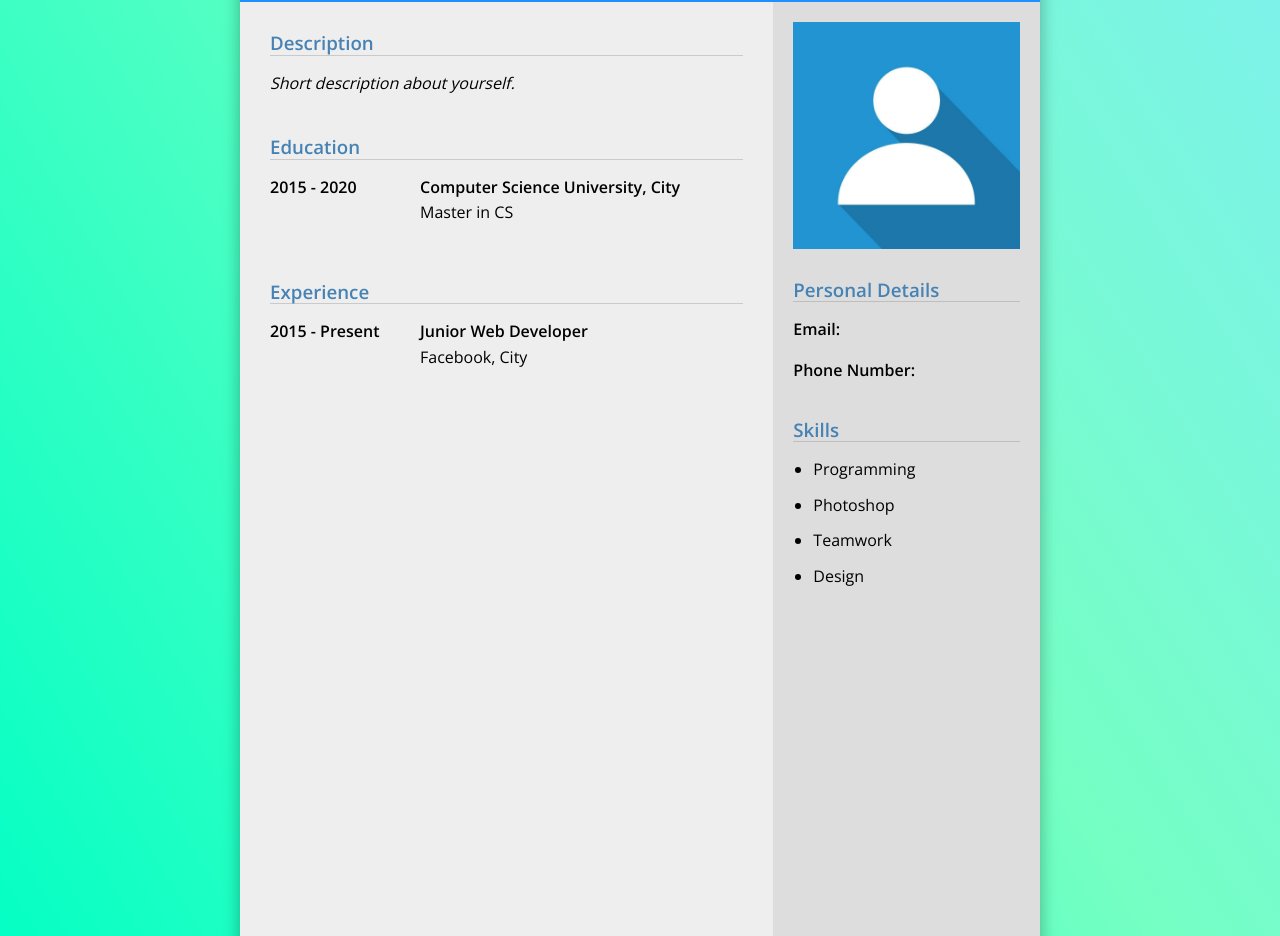
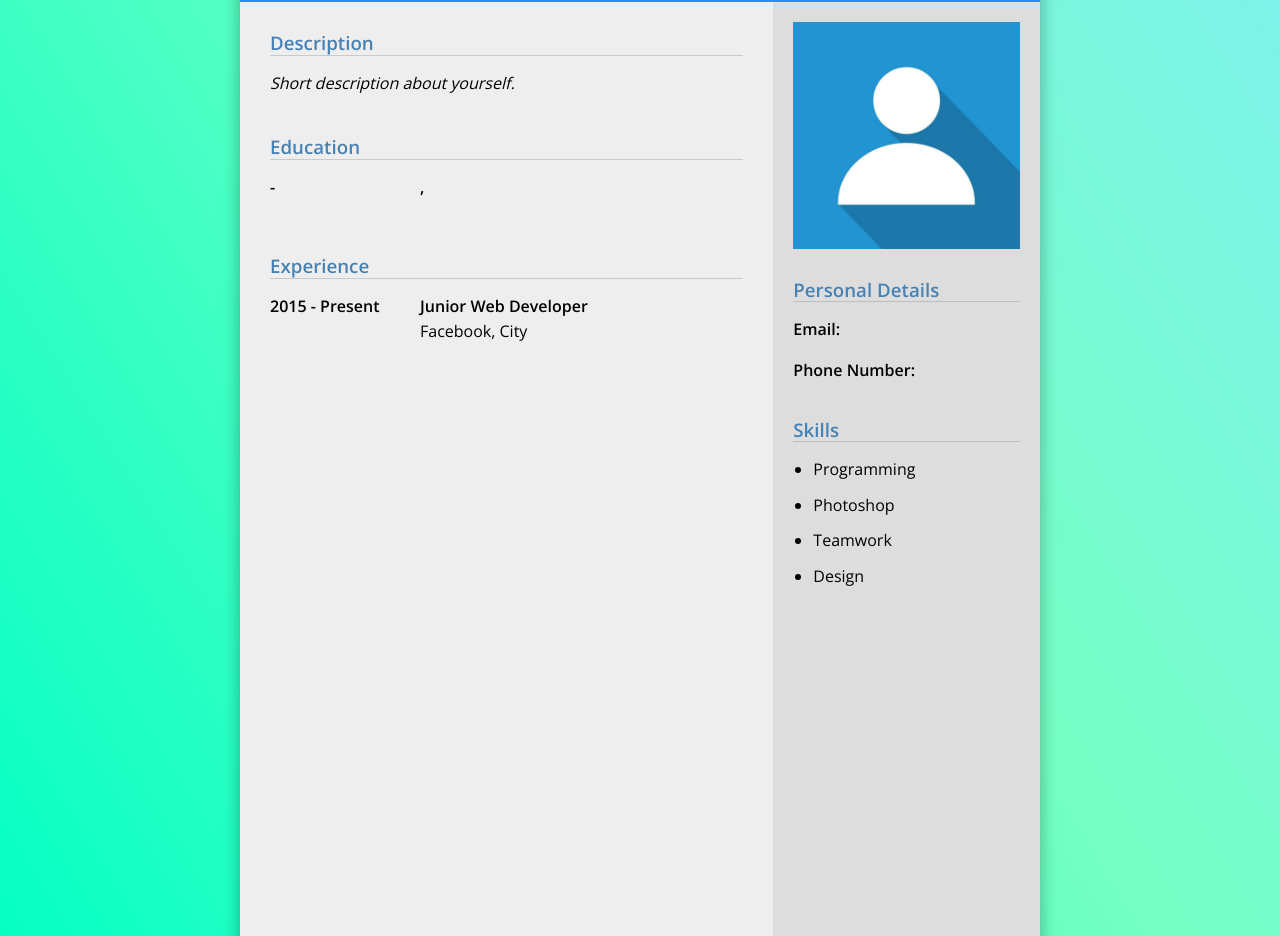
Before and after one commit to ren-isCoding/cv-application, a React (Create React App) app: page / in a window 1280 px wide. Shown: the part 1691-2627 px from the top of the page. Built offline with nearby package versions, Linux system fonts and the light colour scheme.

Commit message:
EducationPreview component state render

```diff
--- a/src/components/CvPreview/Education.js
+++ /dev/null
@@ -1,16 +0,0 @@
-import React from "react"
-
-export default function Education() {
-    return (
-        <section>
-            <h3>Education</h3>
-            <div className="info-wrapper">
-                <span className="info-date">2015 - 2020</span>
-                <div className="info-details">
-                    <span className="info-bold">Computer Science University, City</span>
-                    <span>Master in CS</span>
-                </div>
-            </div>
-        </section>
-    )
-}
--- /dev/null
+++ b/src/components/CvPreview/EducationPreview.js
@@ -0,0 +1,26 @@
+import React from "react"
+
+export default function EducationPreview({ education }) {
+    const educationArray = education.map((educationObj) => {
+        const { school, schoolCity, degree, schoolStart, schoolEnd, id } = educationObj
+        return (
+            <div className="info-wrapper" key={id}>
+                <span className="info-date">
+                    {schoolStart} - {schoolEnd}
+                </span>
+                <div className="info-details">
+                    <span className="info-bold">
+                        {school}, {schoolCity}
+                    </span>
+                    <span>{degree}</span>
+                </div>
+            </div>
+        )
+    })
+    return (
+        <section>
+            <h3>Education</h3>
+            {educationArray}
+        </section>
+    )
+}
--- a/src/components/CvPreview/MainInfo.js
+++ b/src/components/CvPreview/MainInfo.js
@@ -1,5 +1,5 @@
 import React from "react"
-import Education from "./Education"
+import EducationPreview from "./EducationPreview"
 import Experience from "./Experience"
 
 export default function MainInfo({ cv }) {
@@ -12,7 +12,7 @@ export default function MainInfo({ cv }) {
                     {desc ? desc : "Short description about yourself."}
                 </div>
             </section>
-            <Education />
+            <EducationPreview education={cv.education} />
             <Experience />
         </div>
     )
```
